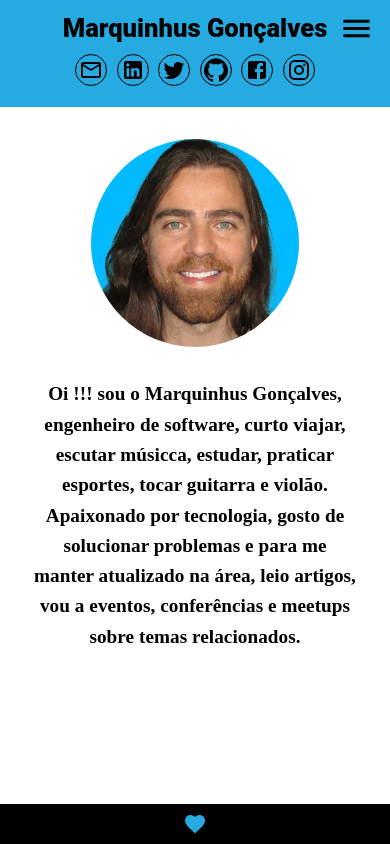
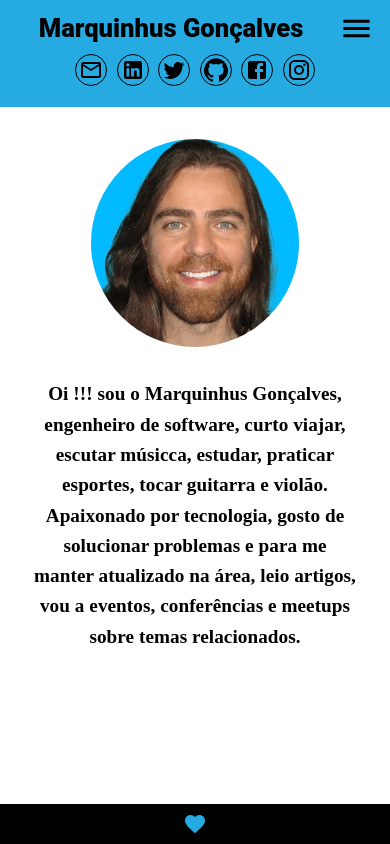
Before and after one commit to marquinhusgoncalves/marquinhusgoncalves.com, a Gatsby site in the folder marquinhus/: page / in a window 390 px wide. Built offline with nearby package versions, Linux system fonts and the light colour scheme; Gatsby itself is replaced by a stand-in of ours; some packages are replaced by stand-ins of ours.

Commit message:
chore: adjust responsive header

```diff
--- a/marquinhus/src/components/SiteTitle/styled.js
+++ b/marquinhus/src/components/SiteTitle/styled.js
@@ -7,8 +7,12 @@ export const SiteTitleWrapped = styled.h1`
   font-weight: 900;
 
   ${media.lessThan("medium")`
-  font-size: 1.6rem;
-  margin-bottom: 0.5rem;
+    font-size: 1.6rem;
+    margin-bottom: 0.5rem;
+  `}
+
+  ${media.lessThan("small")`
+    margin-right: 3rem;
   `}
 `
 
```
